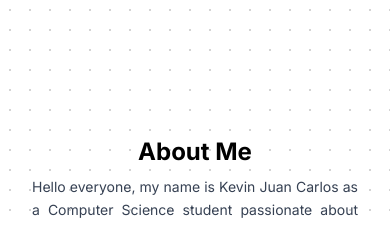
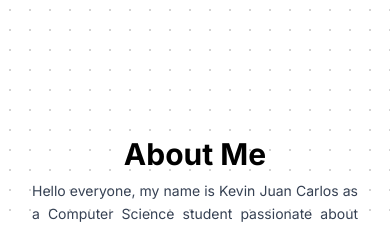
Before and after one commit to KevinJC23/PortfolioWebsite, a Next.js app: page / in a window 390 px wide. Shown: the part 860-1085 px from the top of the page. Built offline with nearby package versions, Linux system fonts and the light colour scheme.

Commit message:
Update Code

```diff
--- a/src/app/components/About.tsx
+++ b/src/app/components/About.tsx
@@ -61,7 +61,7 @@ const About = () => {
         <div className='mt-16 container max-w-7xl mx-auto py-8 sm:py-12 lg:py-16'>
           <section className='mb-20'>
             <motion.h1
-              className="text-2xl sm:text-3xl font-bold mt-4 mb-8 sm:mb-12 text-center justify-center"
+              className="text-3xl font-bold mt-4 mb-8 sm:mb-12 text-center justify-center"
               initial={{ opacity: 0, y: -20 }}
               whileInView={{ opacity: 1, y: 0 }}
               viewport={{ once: true }}
```
